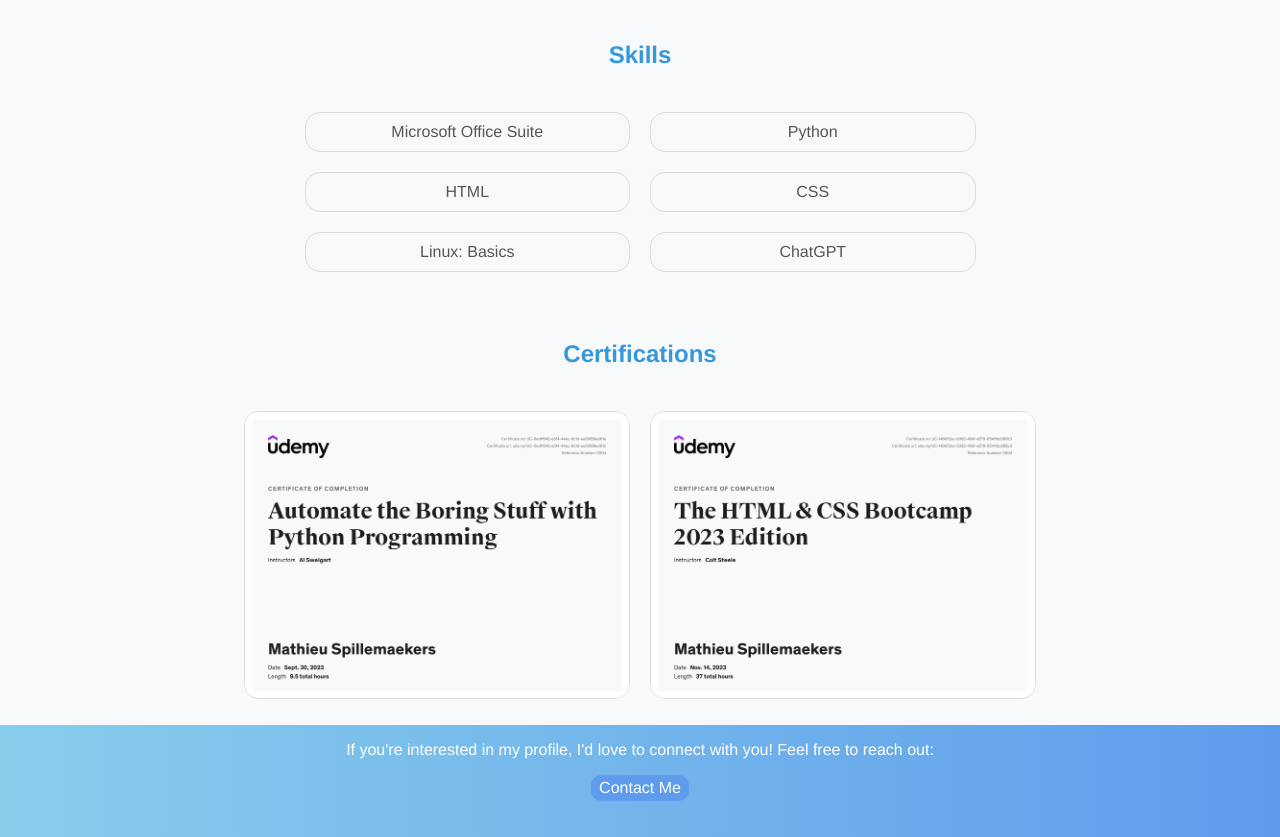
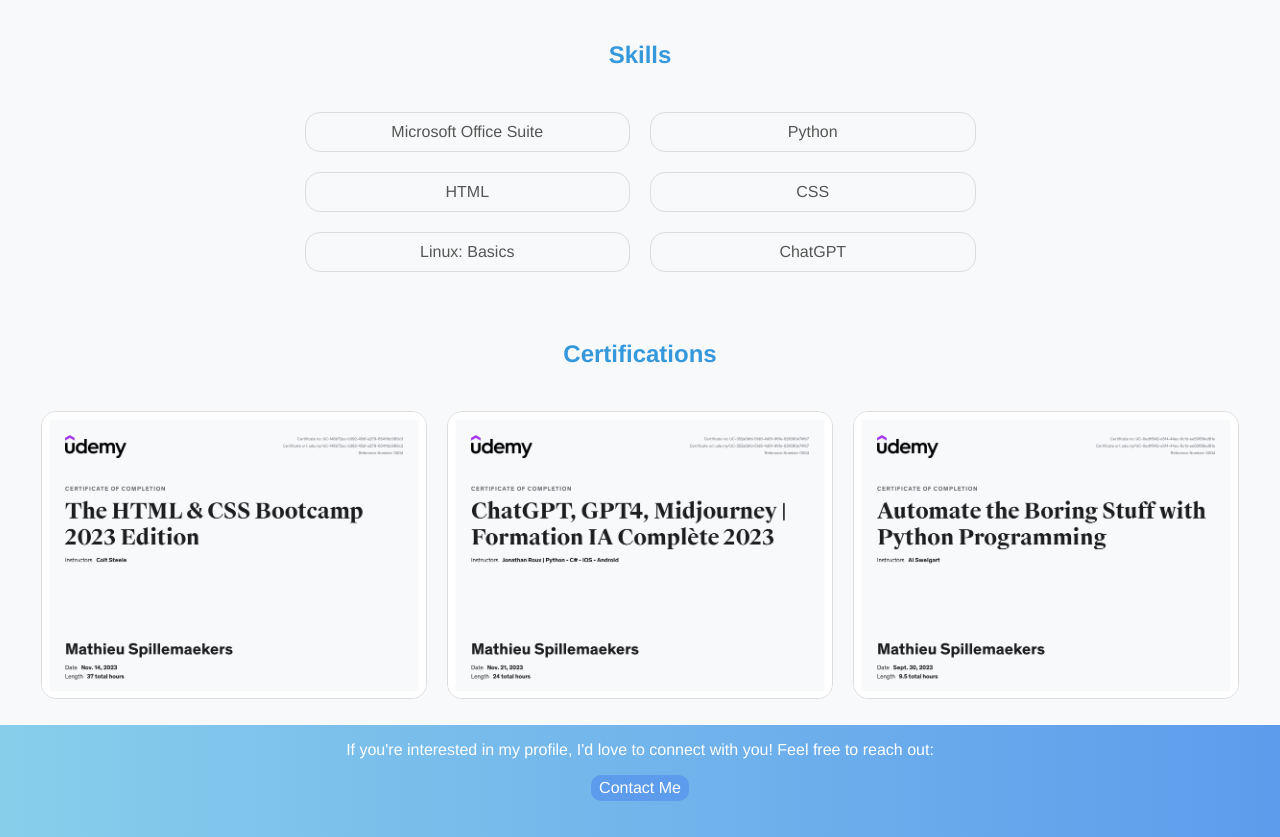
Before and after one commit to wallab22/online-resume, a plain HTML site: page index.html in a window 1280 px wide. Shown: the part 1848-2685 px from the top of the page. Drawn offline with Linux system fonts and the light colour scheme.

Commit message:
Update index.html

```diff
--- a/index.html
+++ b/index.html
@@ -114,10 +114,13 @@
     <h2>Certifications</h2>
     <div class="flex-container">
         <div class="grid-certif">
-            <img class="img-certif" src="./images/automate-with-python.jpeg.jpg" alt="Image 3">
+            <img class="img-certif" src="./images/css-html-certif.jpg" alt="Image 3">
         </div>
         <div class="grid-certif">
-            <img class="img-certif" src="./images/css-html-certif.jpg" alt="Image 3">
+            <img class="img-certif" src="./images/IA 2023.jpg" alt="Image 3">
+        </div>
+        <div class="grid-certif">
+            <img class="img-certif" src="./images/automate-with-python.jpeg.jpg" alt="Image 3">
         </div>
     </div>
     <footer class="footer">
```
